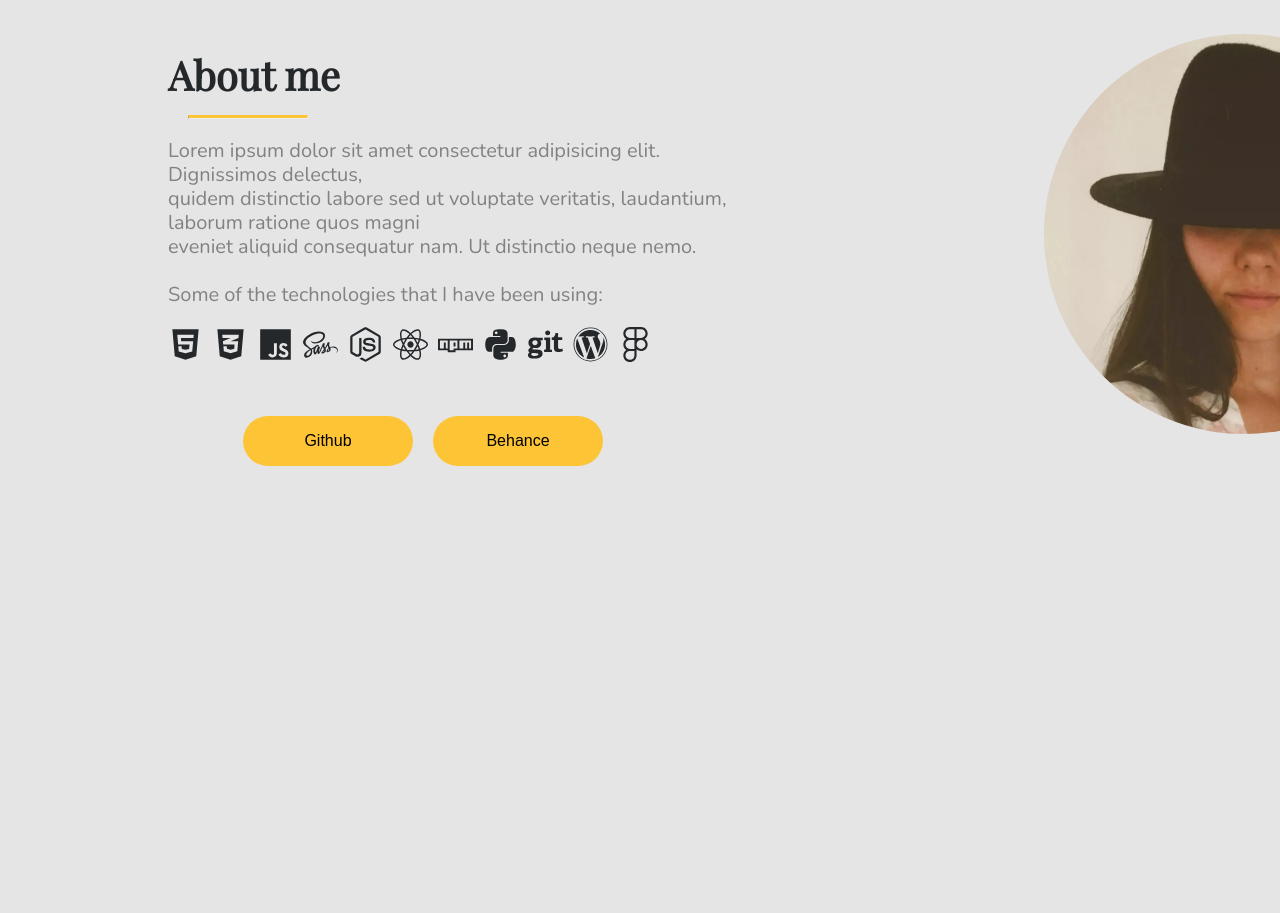
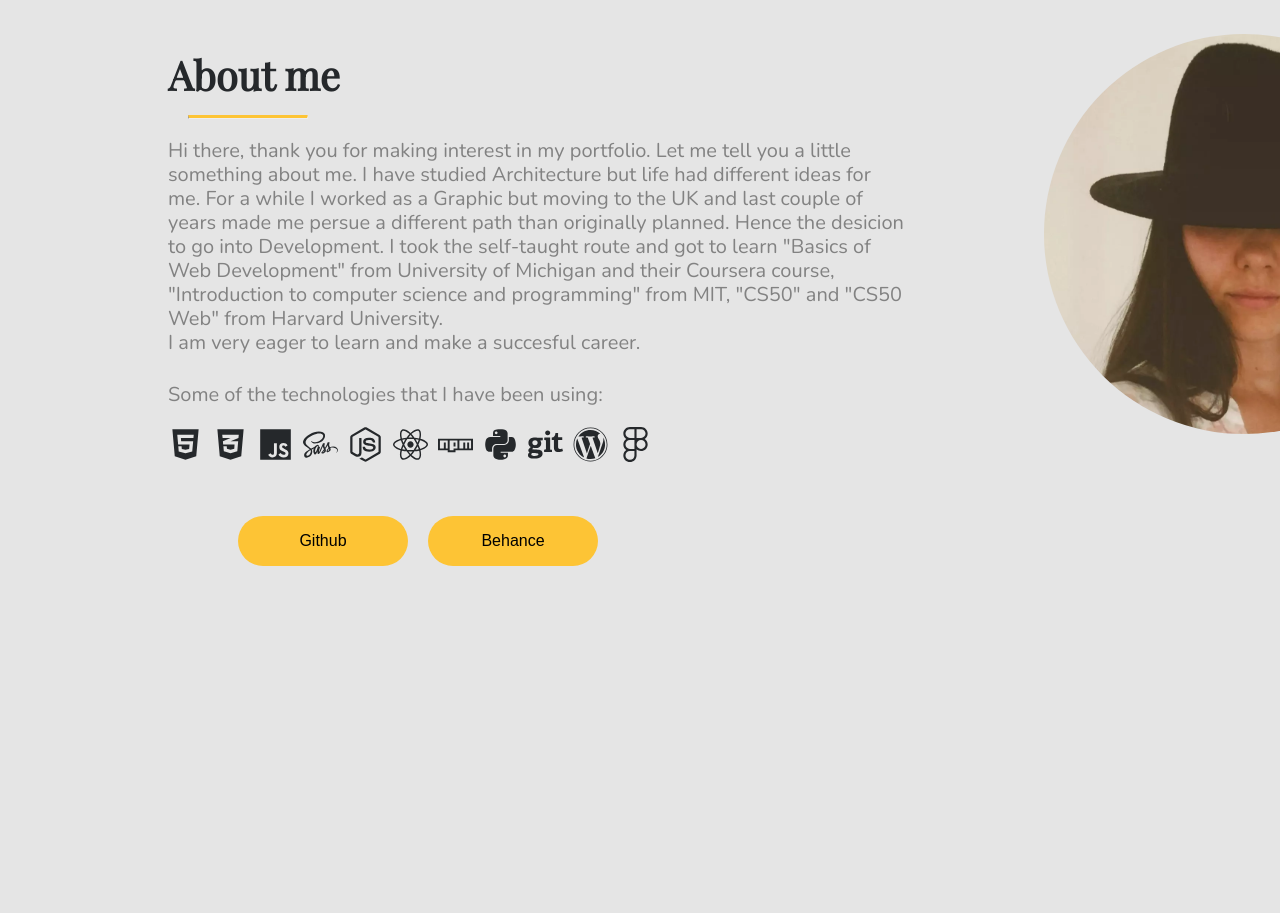
Before and after one commit to Shmatci/Tamara_s_portfolio, a React (Create React App) app: page / in a window 1280 px wide. Shown: the part 820-1733 px from the top of the page. Built offline with nearby package versions, Linux system fonts and the light colour scheme.

Commit message:
Changes to About section

```diff
--- a/src/components/About/About.jsx
+++ b/src/components/About/About.jsx
@@ -11,9 +11,16 @@ const About = () => {
           <h2>About me</h2>
           <hr className='about-horiz_line'/>
         </div>
-        <p className="about-text">Lorem ipsum dolor sit amet consectetur adipisicing elit. Dignissimos delectus, <br />
-        quidem distinctio labore sed ut voluptate veritatis, laudantium, laborum ratione quos magni <br />
-        eveniet aliquid consequatur nam. Ut distinctio neque nemo.</p>
+        <p className="about-text">
+        Hi there, thank you for making interest in my portfolio. Let me tell you a little <br />
+        something about me. I have studied Architecture but life had different ideas for <br />
+        me. For a while I worked as a Graphic but moving to the UK and last couple of <br />
+        years made me persue a different path than originally planned. Hence the desicion <br />
+        to go into Development. I took the self-taught route and got to learn "Basics of <br />
+        Web Development" from University of Michigan and their Coursera course, <br />
+        "Introduction to computer science and programming" from MIT, "CS50" and "CS50 <br />
+        Web" from Harvard University. <br />
+        I am very eager to learn and make a succesful career. </p>
         <p>Some of the technologies that I have been using:</p>
         <div className="tech-icons">
           <FaHtml5 className='tech'/>
--- a/src/components/About/about.scss
+++ b/src/components/About/about.scss
@@ -28,8 +28,8 @@
 
 .p__about-text-container {
     position: absolute;
-    width: 500px;
-    height: 323px;
+    width: 1000px;
+    height: 623px;
     left: 120px;
     top: 199px;
 
@@ -51,8 +51,8 @@
     }
 
     p {
-        width: 588px;
-        height: 144px;
+        width: 750px;
+        height: 244px;
 
         font-family: var(--text-font);
         font-style: normal;
@@ -82,8 +82,8 @@
 
 .about-buttons {
     padding: 50px;
-    margin-left: 10px;
     text-align: center;
+    margin-right: 500px;
 
     button {
         display: inline-block;
@@ -118,7 +118,7 @@
 
 .tech-icons {
     gap: 20px;
-    margin-top: -100px;
+    margin-top: -200px;
 }
 
 .tech {
--- a/src/components/Projects/Projects.jsx
+++ b/src/components/Projects/Projects.jsx
@@ -116,7 +116,7 @@ const Projects = () => {
             <img src={images.loading} alt="" />
           </div>
           <div className="hover-text-frame">
-            <h3>Portfolio in React</h3>
+            <h3>Ecommerce web shop - in process</h3>
             <div className="icons">
               <a href="https://github.com/Shmatci/portfolio_react">
                 <FaGithub className='git-icon'/>
```
